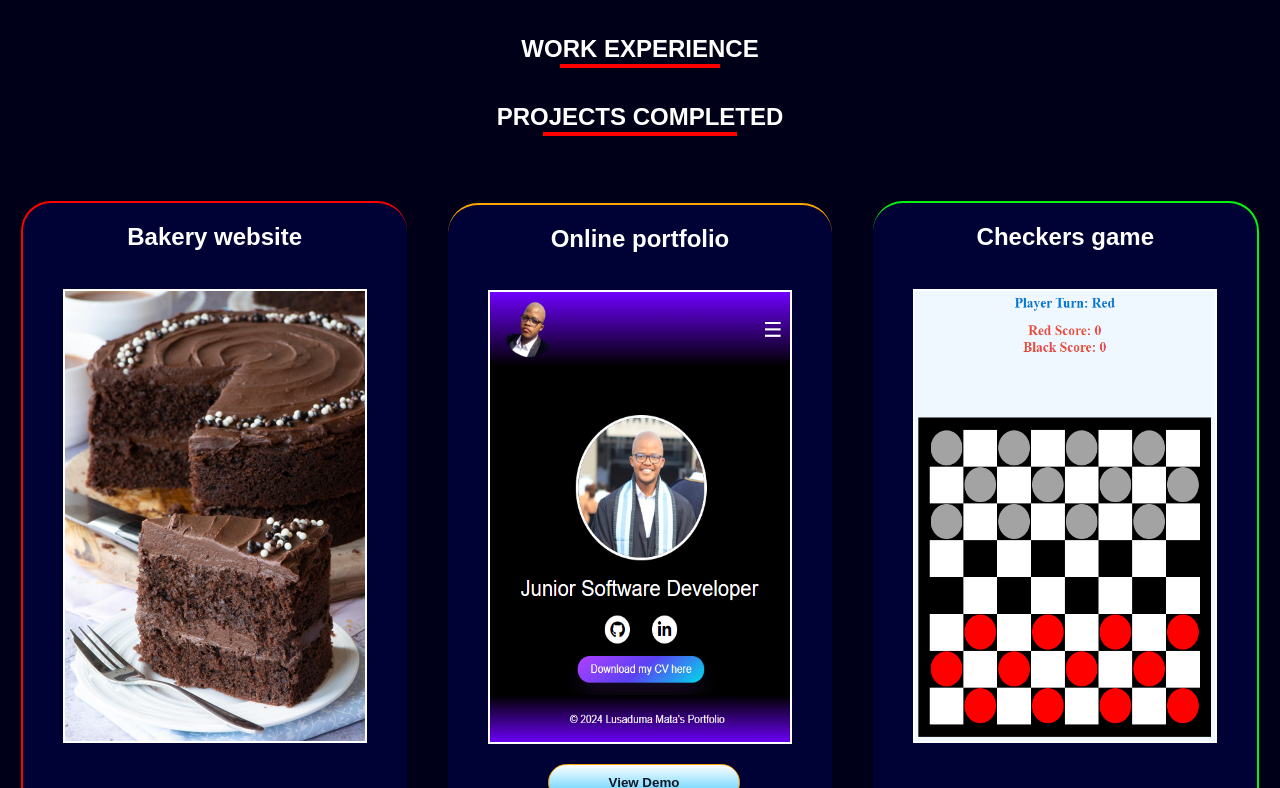
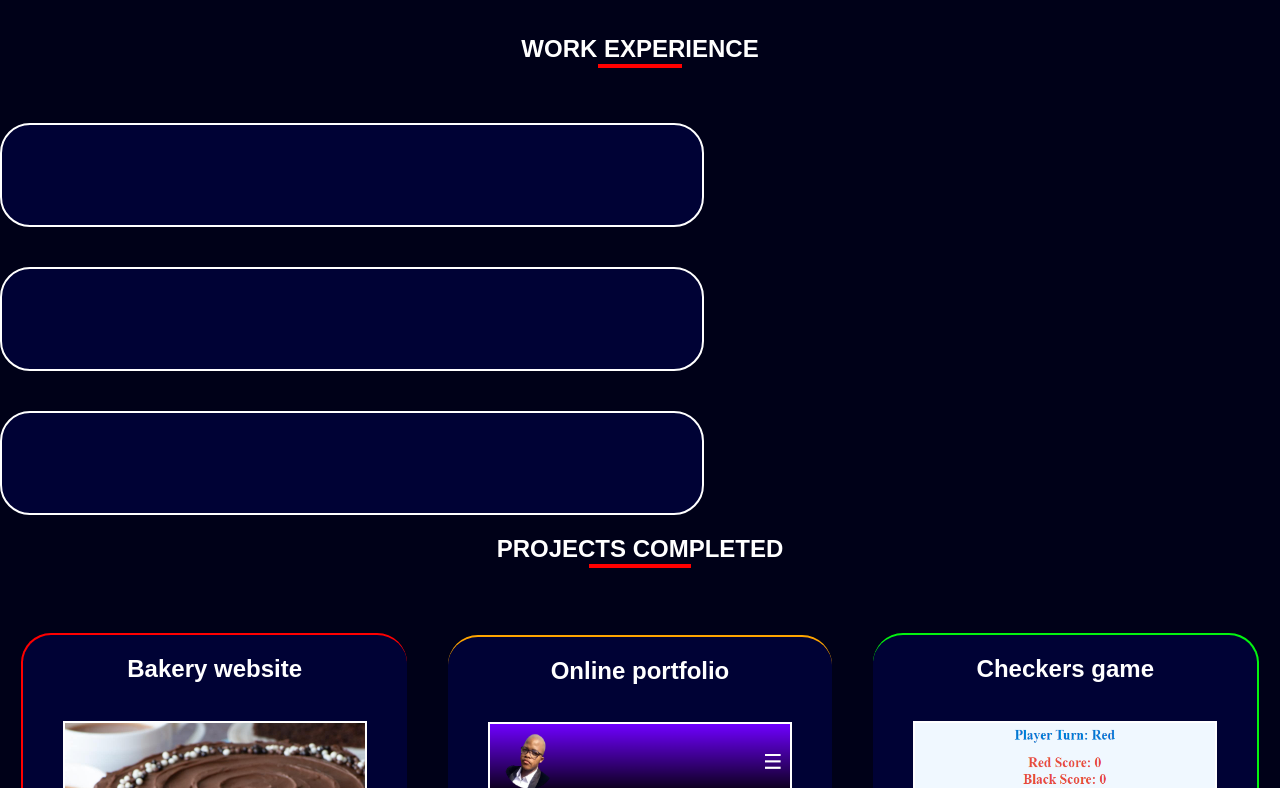
Before and after one commit to Lusa-mata/react-portfolio, a React (Create React App) app: page / in a window 1280 px wide. Shown: the part 1372-2160 px from the top of the page. Built offline with nearby package versions, Linux system fonts and the light colour scheme.

Commit message:
added cards for work experience

```diff
--- a/src/App.css
+++ b/src/App.css
@@ -767,41 +767,32 @@ p {
 }*/
 
 
-#checkbox {
-  display: none;
+.card-motivity {
+  width: 700px;
+  height: 100px;
+  color: white;
+  background-color: #000235;
+  border: 2px solid #ffffff;
+  border-radius: 30px;
+  margin-top: 40px;
 }
 
-.switch {
-  position: relative;
-  width: 50px;
-  height: 50px;
-  background-color: rgb(99, 99, 99);
-  border-radius: 50%;
-  z-index: 1;
-  cursor: pointer;
-  display: flex;
-  align-items: center;
-  justify-content: center;
-  border: 2px solid rgb(126, 126, 126);
-  box-shadow: 0px 0px 3px rgb(2, 2, 2) inset;
+.card-capaciti {
+  width: 700px;
+  height: 100px;
+  color: white;
+  background-color: #000235;
+  border: 2px solid #ffffff;
+  border-radius: 30px;
+  margin-top: 40px;
 }
-.switch svg {
-  width: 1.2em;
+
+.card-younglings {
+  width: 700px;
+  height: 100px;
+  color: white;
+  background-color: #000235;
+  border: 2px solid #ffffff;
+  border-radius: 30px;
+  margin-top: 40px;
 }
-.switch svg path {
-  fill: rgb(48, 48, 48);
-}
-#checkbox:checked + .switch {
-  box-shadow: 0px 0px 1px rgb(151, 243, 255) inset,
-    0px 0px 2px rgb(151, 243, 255) inset, 0px 0px 10px rgb(151, 243, 255) inset,
-    0px 0px 40px rgb(151, 243, 255), 0px 0px 100px rgb(151, 243, 255),
-    0px 0px 5px rgb(151, 243, 255);
-  border: 2px solid rgb(255, 255, 255);
-  background-color: rgb(146, 180, 184);
-}
-#checkbox:checked + .switch svg {
-  filter: drop-shadow(0px 0px 5px rgb(151, 243, 255));
-}
-#checkbox:checked + .switch svg path {
-  fill: rgb(255, 255, 255);
-}
--- a/src/App.js
+++ b/src/App.js
@@ -161,7 +161,7 @@ function App() {
 
 
 
-
+      {/*work experience section*/}
       <div className="center">
         <section id="work">
           <h1 className="heading">
@@ -170,6 +170,17 @@ function App() {
         </section>
       </div>
 
+
+      {/* Motivity */}
+      <div className="card-motivity">
+
+      </div>
+
+      <div className="card-capaciti">
+
+      </div>
+
+      <div className="card-younglings"></div>
 
 
       <div className="center">
```
